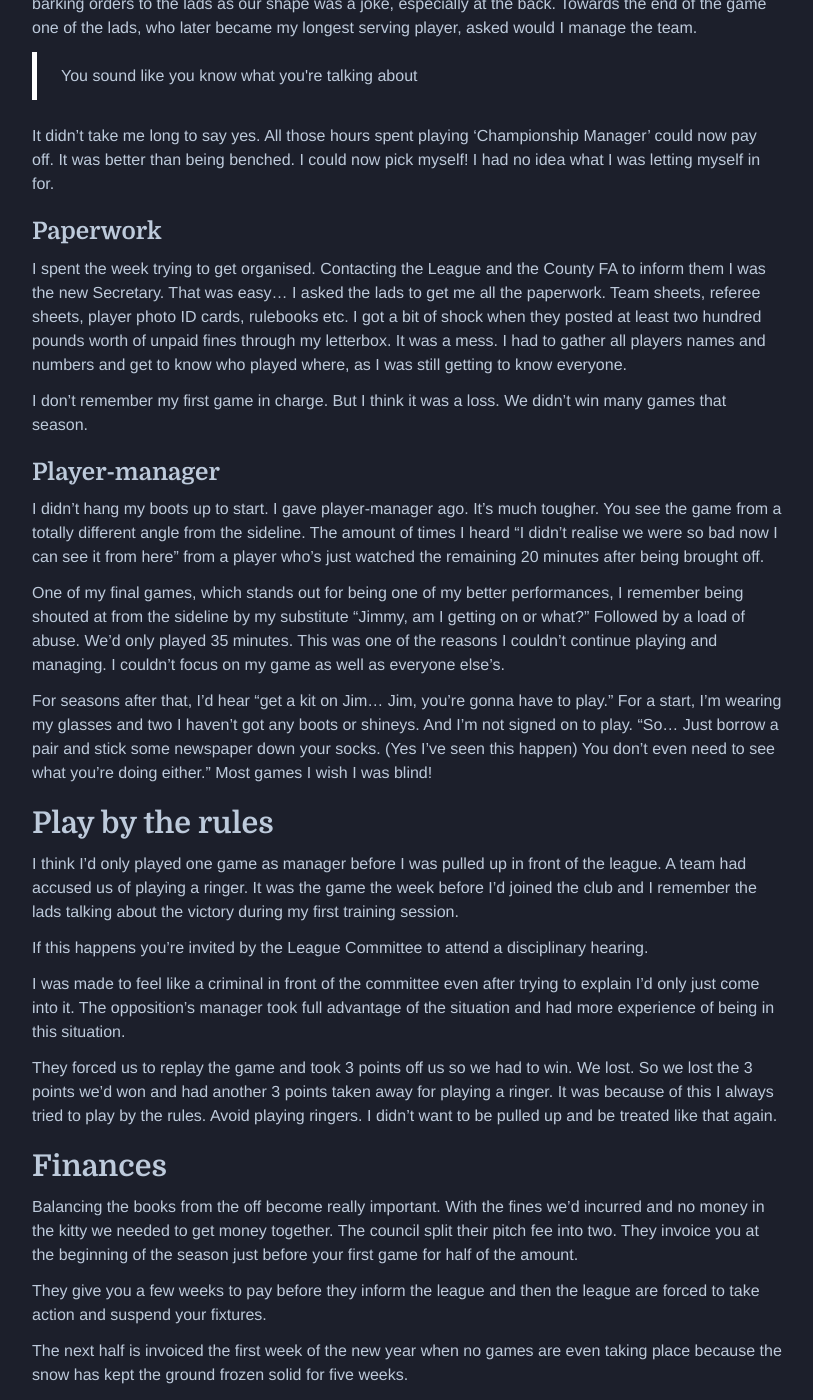
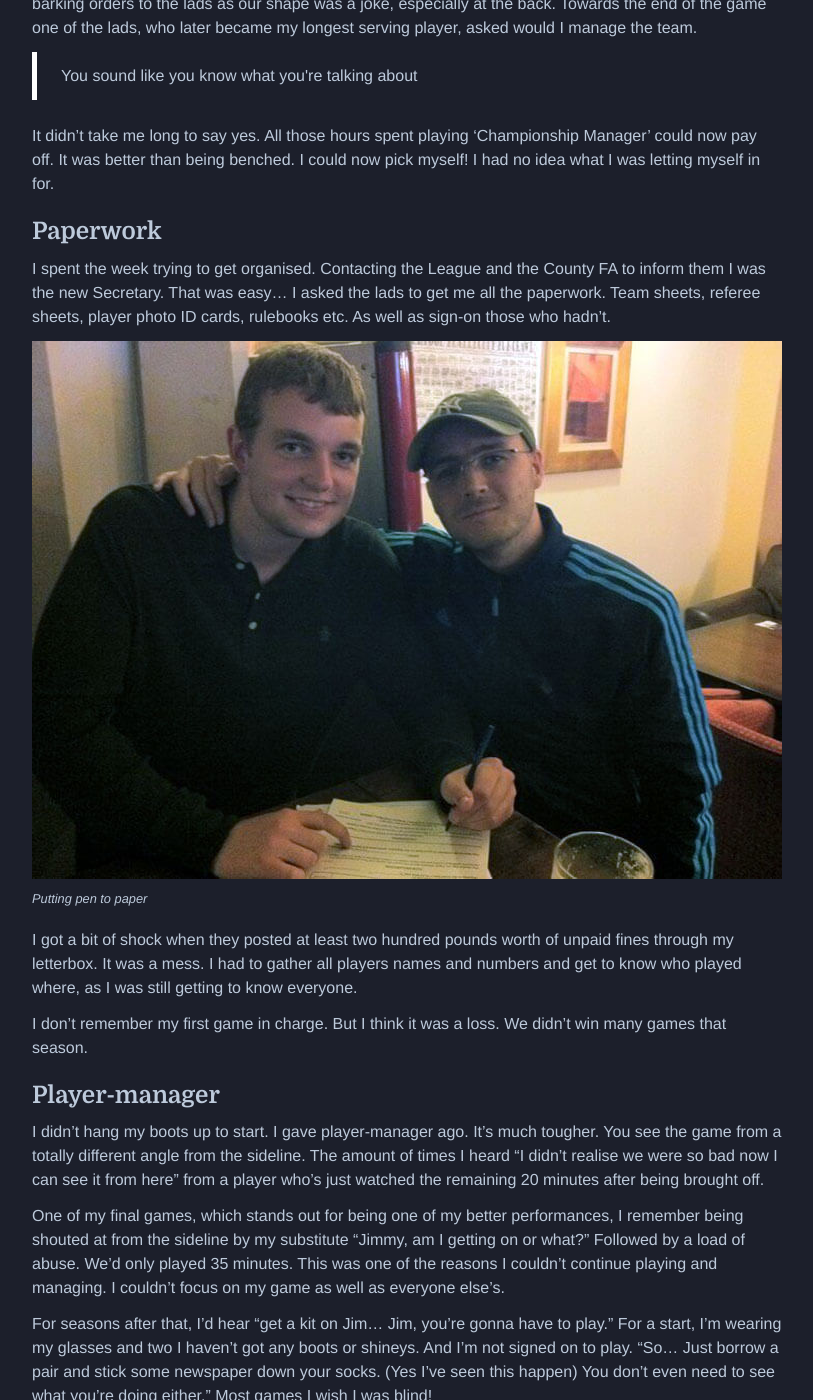
Before and after one commit to iamjimtaylor/iamjimtaylor, a Jekyll site: the page built from _posts/2016-04-21-how-i-became-a-sunday-league-football-manager.md, in a window 1280 px wide and 1400 px high, scrolled down 2186 px. Shown: the whole window, without its empty margins (233-1046 px from the left). Built offline with Jekyll 4.4.1, drawn with Linux system fonts in a browser that asks for light colours; some of the changed text lies outside the part shown.

Commit message:
new images for post

```diff
--- a/_posts/2016-04-21-how-i-became-a-sunday-league-football-manager.md
+++ b/_posts/2016-04-21-how-i-became-a-sunday-league-football-manager.md
@@ -59,7 +59,13 @@ I had no idea what I was letting myself in for.
 ### Paperwork
 
 I spent the week trying to get organised. Contacting the League and the County FA to inform them I was the new Secretary.
-That was easy... I asked the lads to get me all the paperwork. Team sheets, referee sheets, player photo ID cards, rulebooks etc.
+That was easy... I asked the lads to get me all the paperwork. Team sheets, referee sheets, player photo ID cards, rulebooks etc. As well as sign-on those who hadn't.
+
+<figure>
+	<img alt="Sign-On" class="img-responsive" width="750" height="538" src="/images/football-paperwork.jpg" />
+	<figcaption>Putting pen to paper</figcaption>
+</figure>
+
 I got a bit of shock when they posted at least two hundred pounds worth of unpaid fines through my letterbox.
 It was a mess. I had to gather all players names and numbers and get to know who played where, as I was still getting to know everyone.
 
@@ -123,8 +129,20 @@ I once watched my lads battle against a horizontal hailstorm. I had 2 or 3 coats
 
 ## Recognition
 
-When the first season finished there was barely any money in the kitty. But what we did have we put towards a tiny trophy for 'Players Player'. I took a vote from each player. Some didn't grasp the concept and tried to vote for themselves. I found my subs book with the results in the back had been tampered with in the last game with one of the lads putting a dozen ticks next to their name.
+When the first season finished there was barely any money in the kitty. But what we did have we put towards a tiny trophy for 'Players Player'.
+
+<figure>
+	<img alt="Football Trophy" class="img-responsive" width="720" height="540" src="/images/tiny-trophy.jpg" />
+	<figcaption>Tiny budget, tiny trophy</figcaption>
+</figure>
+
+I took a vote from each player. Some didn't grasp the concept and tried to vote for themselves. I found my subs book with the results in the back had been tampered with in the last game with one of the lads putting a dozen ticks next to their name.
 
 Our Keeper took the reward and rightly so. He kept us in so many games which stopped his teammates in front of him from giving up. Which resulted in us grinding out results. From there the trophies grew and expanded with the presentation night becoming the highlight of the season.
 
-From here I was hooked. I'd put in a lot of hard work to make the club stable. All the funny stories that came out of that season have stuck with me as have the stories from the seasons after that. Banter with the lads.
+From here I was hooked. I'd put in a lot of hard work to make the club stable. All the funny stories that came out of that season have stuck with me as have the stories from the seasons after that. Banter with the lads and bigger trophies.
+
+<figure>
+	<img alt="Football Trophies" class="img-responsive" width="750" height="741" src="/images/football-trophies.jpg" />
+	<figcaption>Had a good season have we?</figcaption>
+</figure>
```
Also changed, not shown: other parts of _posts/2016-04-21-how-i-became-a-sunday-league-football-manager.md (+2 -2 lines), images/football-manager.jpg (added), images/football-paperwork.jpg (added), images/football-trophies.jpg (added), images/tiny-trophy.jpg (added).
